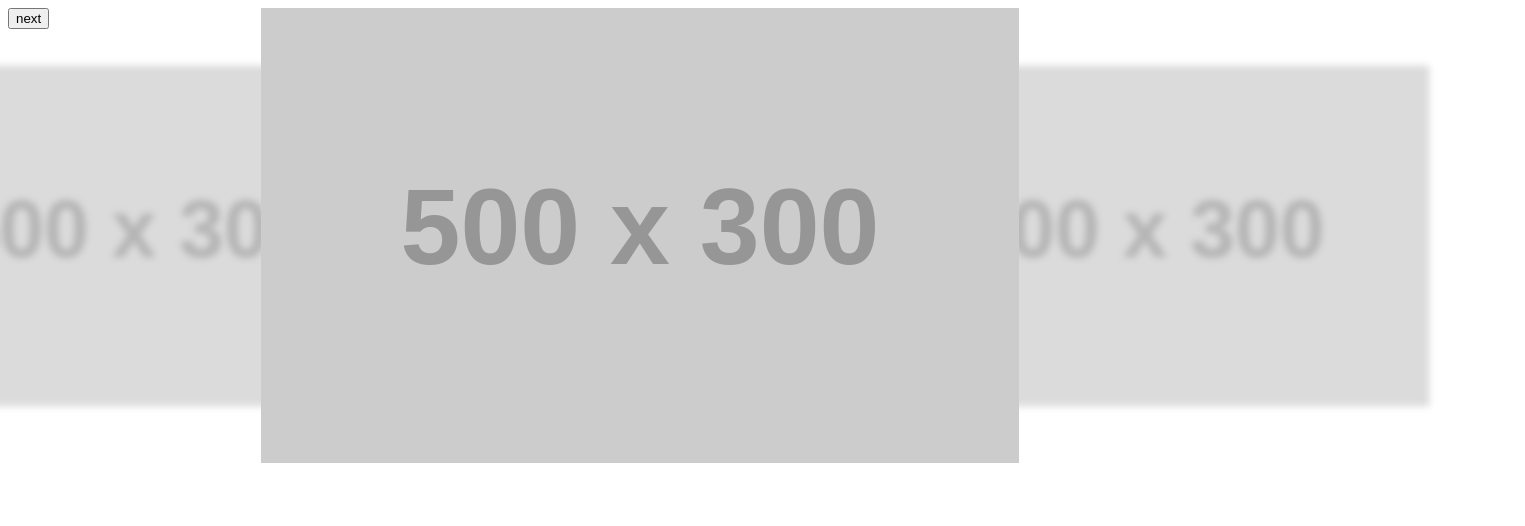
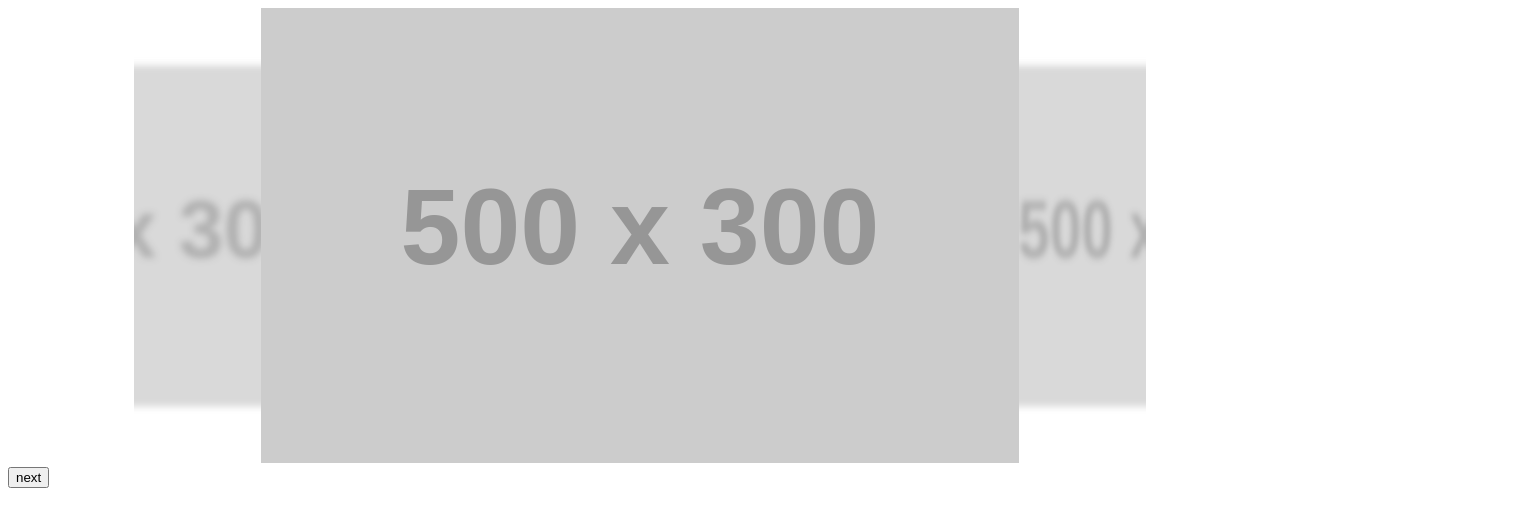
Before and after one commit to heldrida/3dgalleryna, a website: page index.html in a window 1280 px wide. Shown: the whole page, 1525 px wide, since content can reach past the window. Drawn offline with nearby package versions, Linux system fonts and the light colour scheme; placeholder pictures from the web are drawn by us.

Commit message:
changed the method setWidth to get the right height for the gallery, now that is set as relative

```diff
--- a/sass/main.scss
+++ b/sass/main.scss
@@ -6,6 +6,14 @@
 
 	.wrapper {
 		overflow: hidden;
+		position: relative;
+		/*
+		position: relative;
+		transform-style: preserve-3d;
+		-webkit-transform-style: preserve-3d;
+		perspective: 0px;
+		-webkit-perspective: 0px;
+		*/
 	}
 
 	.item {
@@ -14,8 +22,8 @@
 		width: 100%;
 		text-align: center;
 		z-index: 1;
-		opacity: 0.7;
-		transition: transform 0.4s;
+		opacity: 0;
+		transition: transform 0.6s ease-in-out, opacity 0.6s ease-in-out, filter 0.6s;
 
 		img {
 			width: 75%;
@@ -26,14 +34,19 @@
 			z-index: 9
 		}
 
+		&.left,
 		&.right {
-			transform: translateX(50%) scale(0.75);
+			opacity: 0.75;
+		}
+
+		&.left {
+			transform: translateX(-50%) scale(0.75) rotateY(5deg);
 			filter: blur(5px);
 			-webkit-filter: blur(5px);
 		}
 
-		&.left {
-			transform: translateX(-50%) scale(0.75);
+		&.right {
+			transform: translateX(50%) scale(0.75) rotateY(45deg);
 			filter: blur(5px);
 			-webkit-filter: blur(5px);
 		}
```
Also changed, not shown: css/main.css, js/jquery.galleryna.js.
